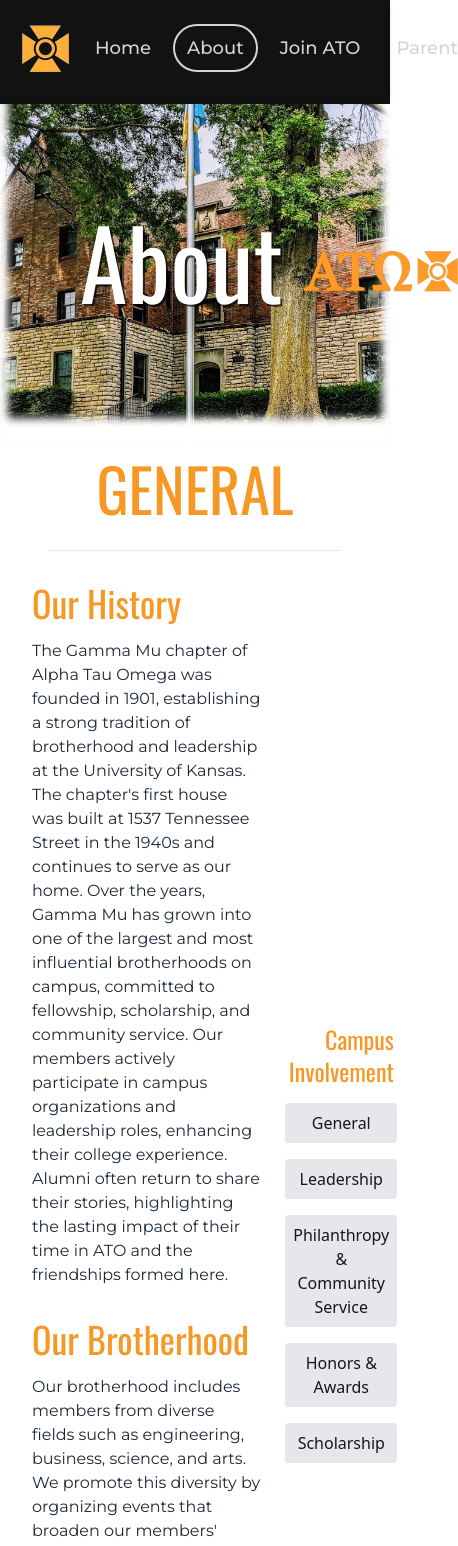
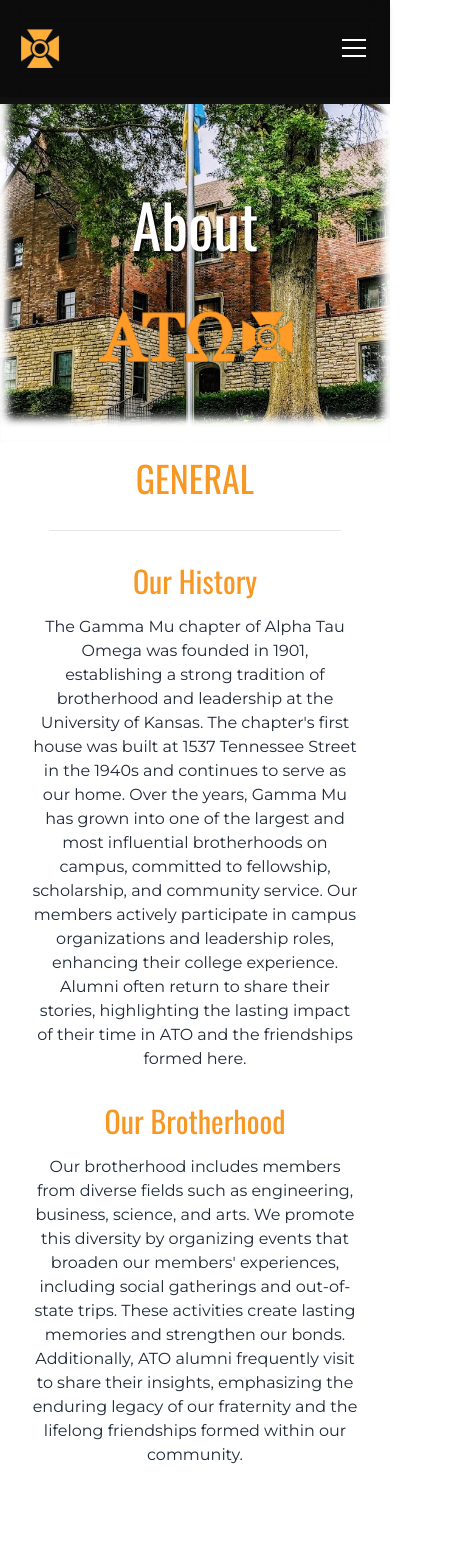
Before and after one commit to CalebHite/ato-website, a Next.js app: page /about in a window 390 px wide. Shown: the top 1546 px of the page, 458 px wide, since content can reach past the window. Built offline with nearby package versions, Linux system fonts and the light colour scheme.

Commit message:
Add mobile navbar and ruin everything else

```diff
--- a/src/app/about/page.js
+++ b/src/app/about/page.js
@@ -1,9 +1,10 @@
 "use client";
 
 import Navbar from "../components/navbar";
+import MobileNav from "../components/mobile-nav";
 import { Montserrat, Oswald } from 'next/font/google';
 import Footer from "../components/footer";
-import { useEffect } from 'react';
+import { useEffect, useState } from 'react';
 import Link from 'next/link';
 import { useClientSideOnly } from '../../hooks/useClientSideOnly';
 
@@ -12,6 +13,7 @@
 
 export default function About() {
     const isMounted = useClientSideOnly();
+    const [isMobileNavOpen, setIsMobileNavOpen] = useState(false);
 
     useEffect(() => {
         const handleResize = () => {
@@ -28,7 +30,8 @@
 
     return (
         <div className="min-h-screen flex flex-col">
-            <Navbar theme="dark" />
+            <Navbar theme="dark" onMenuClick={() => setIsMobileNavOpen(true)} />
+            <MobileNav isOpen={isMobileNavOpen} onClose={() => setIsMobileNavOpen(false)} />
             <div className="w-full relative">
                 <div className="w-full z-10" style={{ backgroundColor: '#121212', height: '6.5rem' }}></div>
             </div>
@@ -38,35 +41,35 @@
                     alt="Background"
                     style={{ backgroundImage: 'url(/images/house.jpg)', backgroundSize: 'cover', backgroundPosition: 'center', boxShadow: '0 -16px 8px 8px white inset' }}
                 />
-                <div className="flex items-center ml-20">
-                    <h1 className={`mt-10 text-8xl text-white ${oswald.className} mb-16 z-10`} style={{ textShadow: '2px 2px 0 rgba(0, 0, 0, 0.7)' }}>About</h1>
+                <div className="flex flex-col md:flex-row items-center justify-center">
+                    <h1 className={`mt-10 text-6xl md:text-8xl text-white ${oswald.className} mb-8 md:mb-16 z-10`} style={{ textShadow: '2px 2px 0 rgba(0, 0, 0, 0.7)' }}>About</h1>
                     <img
                         src="images/yellow-ATO.png"
-                        className="relative z-30 ml-5 mx-auto w-1/2 h-auto"
+                        className="relative z-30 mx-auto w-1/2 md:w-1/3 h-auto"
                         alt="ATO"
                     />
                 </div>
             </div>
             <div className="items-center m-auto text-center">
-                <h1 className={`text-6xl mt-4 ${oswald.className}`} style={{ color: '#F79825' }}>GENERAL</h1>
+                <h1 className={`text-4xl md:text-6xl mt-4 ${oswald.className}`} style={{ color: '#F79825' }}>GENERAL</h1>
             </div>
             <hr className="w-3/4 mx-auto my-8" />
-            <div className="flex flex-grow">
-                <div className="flex flex-col items-center justify-left px-8 pb-10 w-3/4 text-left">
+            <div className="flex flex-col md:flex-row">
+                <div className="flex flex-col items-center px-8 pb-10 w-full md:w-3/4 text-center md:text-left">
                     <div className="mb-8 w-full max-w-3xl">
-                        <h1 className={`text-4xl mb-4 ${oswald.className}`} style={{ color: '#F79825' }}>Our History</h1>
+                        <h1 className={`text-3xl md:text-4xl mb-4 ${oswald.className}`} style={{ color: '#F79825' }}>Our History</h1>
                         <p className={`text-md text-gray-800 ${montserrat.className}`}>
                             The Gamma Mu chapter of Alpha Tau Omega was founded in 1901, establishing a strong tradition of brotherhood and leadership at the University of Kansas. The chapter's first house was built at 1537 Tennessee Street in the 1940s and continues to serve as our home. Over the years, Gamma Mu has grown into one of the largest and most influential brotherhoods on campus, committed to fellowship, scholarship, and community service. Our members actively participate in campus organizations and leadership roles, enhancing their college experience. Alumni often return to share their stories, highlighting the lasting impact of their time in ATO and the friendships formed here.
                         </p>
                     </div>
                     <div className="mb-8 w-full max-w-3xl">
-                        <h1 className={`text-4xl mb-4 ${oswald.className}`} style={{ color: '#F79825' }}>Our Brotherhood</h1>
+                        <h1 className={`text-3xl md:text-4xl mb-4 ${oswald.className}`} style={{ color: '#F79825' }}>Our Brotherhood</h1>
                         <p className={`text-md text-gray-800 ${montserrat.className}`}>
                             Our brotherhood includes members from diverse fields such as engineering, business, science, and arts. We promote this diversity by organizing events that broaden our members' experiences, including social gatherings and out-of-state trips. These activities create lasting memories and strengthen our bonds. Additionally, ATO alumni frequently visit to share their insights, emphasizing the enduring legacy of our fraternity and the lifelong friendships formed within our community.
                         </p>
                     </div>
                 </div>
-                <div className="flex flex-col items-center justify-center px-8 w-1/4 text-center">
+                <div className="hidden md:flex flex-col items-center justify-center px-8 w-1/4 text-center">
                     <h2 className={`text-2xl mb-4 text-right ${oswald.className}`} style={{ color: '#F79825' }}>Campus Involvement</h2>
                     <div className="flex flex-col space-y-4">
                         <Link href="/about" className="p-2 bg-gray-200 rounded hover:bg-gray-300 transition-colors">General</Link>
@@ -78,14 +81,20 @@
                 </div>
             </div>
             <div className="flex flex-col items-center mb-10">
-                <div className="flex flex-wrap justify-center gap-4 mt-4">
-                    <img src="/images/athletic1.jpg" className="w-128 h-80 object-cover rounded-lg shadow-lg" alt="Athletic Activities" />
-                    <img src="/images/Paintball.jpg" className="w-128 h-80 object-cover rounded-lg shadow-lg" alt="Paintball Activities" />
-                    <img src="/images/RCR1.jpeg" className="w-128 h-80 object-cover rounded-lg shadow-lg" alt="RCR Activities" />
+                <div className="flex flex-row justify-center gap-4 mt-4 w-[90%] overflow-x-auto">
+                    <div className="w-full md:w-1/3 flex-shrink-0">
+                        <img src="/images/athletic1.jpg" className="w-full h-full object-cover rounded-lg shadow-lg" alt="Athletic Activities" />
+                    </div>
+                    <div className="w-full md:w-1/3 flex-shrink-0">
+                        <img src="/images/Paintball.jpg" className="w-full h-full object-cover rounded-lg shadow-lg" alt="Paintball Activities" />
+                    </div>
+                    <div className="w-full md:w-1/3 flex-shrink-0">
+                        <img src="/images/RCR1.jpeg" className="w-full h-full object-cover rounded-lg shadow-lg" alt="RCR Activities" />
+                    </div>
                 </div>
             </div>
-            <p className={`text-xl text-gray-900 text-center w-full mb-10 ${oswald.className}`}>
-                You can find more information about ATO Kansas at the <a href="https://kuifc.org/alpha-tau-omega" className="text-blue-500 underline" target="_blank" rel="noopener noreferrer">Interfraternity Council</a> or by clicking the tabs on the right.
+            <p className={`text-xl text-gray-900 text-center w-full mb-10 px-4 ${oswald.className}`}>
+                You can find more information about ATO Kansas at the <a href="https://kuifc.org/alpha-tau-omega" className="text-blue-500 underline" target="_blank" rel="noopener noreferrer">Interfraternity Council</a> or by clicking the tabs above.
             </p>
             <Footer />
         </div>
--- /dev/null
+++ b/src/app/components/mobile-nav.js
@@ -0,0 +1,99 @@
+'use client';
+
+import { useState, useEffect } from 'react';
+import Link from 'next/link';
+import { Montserrat } from 'next/font/google';
+
+const montserrat = Montserrat({ subsets: ['latin'], weight: ['100', '200', '300', '400', '500', '600', '700', '800', '900'] });
+
+export default function MobileNav({ isOpen, onClose }) {
+    const [isAboutOpen, setIsAboutOpen] = useState(false);
+
+    // Prevent body scroll when mobile menu is open
+    useEffect(() => {
+        if (typeof document !== 'undefined') {
+            document.body.style.overflow = isOpen ? 'hidden' : '';
+        }
+        return () => {
+            if (typeof document !== 'undefined') {
+                document.body.style.overflow = '';
+            }
+        };
+    }, [isOpen]);
+
+    const aboutPages = [
+        { name: 'General', path: '/about' },
+        { name: 'Leadership', path: '/leadership' },
+        { name: 'Philanthropy & Community Service', path: '/philanthropy' },
+        { name: 'Honors & Awards', path: '/awards' },
+        { name: 'Scholarship', path: '/scholarship' }
+    ];
+
+    return (
+        <div
+            className={`fixed inset-0 bg-black bg-opacity-75 transition-opacity z-[100] ${isOpen ? 'opacity-100 pointer-events-auto' : 'opacity-0 pointer-events-none'}`}
+            onClick={onClose}
+        >
+            <div
+                className={`fixed right-0 top-0 h-full w-64 bg-white shadow-xl transform transition-transform z-[101] ${isOpen ? 'translate-x-0' : 'translate-x-full'}`}
+                onClick={(e) => e.stopPropagation()}
+            >
+                <div className="flex justify-end p-2">
+                    <img
+                        src="images/Jayhawk.png"
+                        alt="KU Jayhawk"
+                        className="w-16 h-16"
+                    />
+                </div>
+                <div className="flex flex-col px-4">
+                    <Link
+                        href="/"
+                        onClick={onClose}
+                        className="py-4 px-4 text-gray-800 text-left hover:bg-gray-100 rounded-lg mb-2 text-lg font-medium"
+                    >
+                        Home
+                    </Link>
+
+                    <button
+                        onClick={() => setIsAboutOpen(!isAboutOpen)}
+                        className="py-4 px-4 text-gray-800 text-left hover:bg-gray-100 rounded-lg mb-2 text-lg font-medium flex justify-between items-center"
+                    >
+                        About
+                        <span className="text-xl">{isAboutOpen ? '−' : '+'}</span>
+                    </button>
+
+                    {isAboutOpen && (
+                        <div className="pl-4 border-l-2 border-gray-200">
+                            {aboutPages.map((page) => (
+                                <Link
+                                    key={page.path}
+                                    href={page.path}
+                                    onClick={onClose}
+                                    className="block py-3 px-4 text-gray-800 text-left hover:bg-gray-100 rounded-lg mb-2 text-base"
+                                >
+                                    {page.name}
+                                </Link>
+                            ))}
+                        </div>
+                    )}
+
+                    <Link
+                        href="/recruitment"
+                        onClick={onClose}
+                        className="py-4 px-4 text-gray-800 text-left hover:bg-gray-100 rounded-lg mb-2 text-lg font-medium"
+                    >
+                        Join ATO
+                    </Link>
+
+                    <Link
+                        href="/parents-alumni"
+                        onClick={onClose}
+                        className="py-4 px-4 text-gray-800 text-left hover:bg-gray-100 rounded-lg mb-2 text-lg font-medium"
+                    >
+                        Parents & Alumni
+                    </Link>
+                </div>
+            </div>
+        </div>
+    );
+}
--- a/src/app/components/navbar.js
+++ b/src/app/components/navbar.js
@@ -3,6 +3,7 @@
 import { useState, useEffect } from 'react';
 import { Montserrat } from 'next/font/google';
 import { useClientSideOnly } from '../../hooks/useClientSideOnly';
+import Link from 'next/link';
 
 const montserrat = Montserrat({ subsets: ['latin'], weight: ['100', '200', '300', '400', '500', '600', '700', '800', '900'] });
 
@@ -30,13 +31,13 @@
       const currentPath = window.location.pathname.replace('/', '');
       const currentTab = tabs.find(tab => tab.sectionId === currentPath);
 
-      // If no current tab is found, default to About
+      // If no current tab is found, default to Home
       if (currentTab) {
         setActiveTab(currentTab.id);
       } else {
-        const aboutTab = tabs.find(tab => tab.label === 'About');
-        if (aboutTab) {
-          setActiveTab(aboutTab.id);
+        const homeTab = tabs.find(tab => tab.label === 'Home');
+        if (homeTab) {
+          setActiveTab(homeTab.id);
         }
       }
     }
@@ -50,20 +51,24 @@
   const borderColor = theme === 'dark' ? 'border-gray-300' : 'border-gray-800';
 
   return (
-    <nav className="w-full backdrop-blur-sm shadow-md z-50 fixed top-0 border-b border-transparent bg-transparent">
-      <div className="max-w-7xl mx-auto px-4 flex justify-between items-center">
-        <img
-          src="images/gold-cross.png"
-          alt="Gold Cross Left"
-          className="w-18 h-18"
-        />
-        <div className="max-w-[40rem] flex justify-center">
+    <nav className="w-full backdrop-blur-md shadow-md z-50 fixed top-0 border-b border-transparent bg-black/30">
+      <div className="max-w-7xl mx-auto px-4 flex justify-between items-center h-24">
+        <Link href="/">
+          <img
+            src="images/gold-cross.png"
+            alt="Gold Cross Left"
+            className="w-12 h-12 md:w-16 md:h-16 cursor-pointer hover:opacity-80 transition-opacity"
+          />
+        </Link>
+
+        {/* Desktop Menu */}
+        <div className="hidden md:flex max-w-[40rem] justify-center">
           <div className="relative flex space-x-2 overflow-hidden rounded-full p-1.5">
             {tabs.map((tab) => (
               <button
                 key={tab.id}
                 onClick={() => handleTabClick(tab.id, tab.sectionId)}
-                className={`cursor-pointer hover:text-orange-300 ${textColor} font-bold border border-2 ${borderColor} relative z-10 flex w-full items-center justify-center px-3 py-2 text-lg whitespace-nowrap font-medium transition-colors duration-300 rounded-full ${montserrat.className}
+                className={`cursor-pointer hover:text-orange-300 ${textColor} font-bold border border-2 ${borderColor} relative z-10 flex w-full items-center justify-center px-3 py-2 text-base whitespace-nowrap font-medium transition-colors duration-300 rounded-full ${montserrat.className}
                   ${activeTab === tab.id ? borderColor : 'border-transparent'}`}
               >
                 {tab.label}
@@ -71,10 +76,26 @@
             ))}
           </div>
         </div>
+
+        {/* Mobile Menu Button */}
+        <button
+          className="md:hidden z-50 p-2"
+          onClick={() => {
+            const event = new CustomEvent('toggleMobileNav');
+            window.dispatchEvent(event);
+          }}
+          aria-label="Toggle menu"
+        >
+          <div className="w-6 h-0.5 bg-white mb-1.5"></div>
+          <div className="w-6 h-0.5 bg-white mb-1.5"></div>
+          <div className="w-6 h-0.5 bg-white"></div>
+        </button>
+
+        {/* Jayhawk - Hidden on mobile */}
         <img
           src="images/Jayhawk.png"
           alt="KU Jayhawk"
-          className="w-24 h-24"
+          className="hidden md:block w-12 h-12 md:w-16 md:h-16"
         />
       </div>
     </nav>
--- a/src/app/globals.css
+++ b/src/app/globals.css
@@ -10,4 +10,12 @@
 body {
   color: var(--foreground);
   background: var(--background);
+  overflow-x: hidden;
+  width: 100%;
+  position: relative;
 }
+
+html {
+  overflow-x: hidden;
+  width: 100%;
+}
--- a/src/app/layout.js
+++ b/src/app/layout.js
@@ -1,34 +1,41 @@
+'use client';
+
 import { Geist, Geist_Mono } from "next/font/google";
 import "./globals.css";
+import { useState, useEffect } from 'react';
+import MobileNav from './components/mobile-nav';
 
 const geistSans = Geist({
+  subsets: ["latin"],
+  display: "swap",
   variable: "--font-geist-sans",
-  subsets: ["latin"],
 });
 
 const geistMono = Geist_Mono({
+  subsets: ["latin"],
+  display: "swap",
   variable: "--font-geist-mono",
-  subsets: ["latin"],
 });
 
-export const metadata = {
-  title: "ATΩ Kansas",
-  description: "University of Kansas chapter of the Alpha Tau Omega Fraternity",
-  icons: {
-    icon: "../public/images/gold-cross.png",
-  },
-};
+export default function RootLayout({ children }) {
+  const [isMobileNavOpen, setIsMobileNavOpen] = useState(false);
 
-export default function RootLayout({ children }) {
+  useEffect(() => {
+    const handleToggleMobileNav = () => {
+      setIsMobileNavOpen(prev => !prev);
+    };
+
+    window.addEventListener('toggleMobileNav', handleToggleMobileNav);
+    return () => {
+      window.removeEventListener('toggleMobileNav', handleToggleMobileNav);
+    };
+  }, []);
+
   return (
     <html lang="en">
-      <head>
-        <link rel="icon" href="../public/images/gold-cross.png" />
-      </head>
-      <body
-        className={`${geistSans.variable} ${geistMono.variable} antialiased`}
-      >
+      <body className={`${geistSans.variable} ${geistMono.variable} antialiased`}>
         {children}
+        <MobileNav isOpen={isMobileNavOpen} onClose={() => setIsMobileNavOpen(false)} />
       </body>
     </html>
   );
```
Also changed, not shown: src/app/components/footer.js (+26 -15 lines), src/app/metadata.js (added, +7 -0 lines), src/app/page.js (+15 -15 lines).
